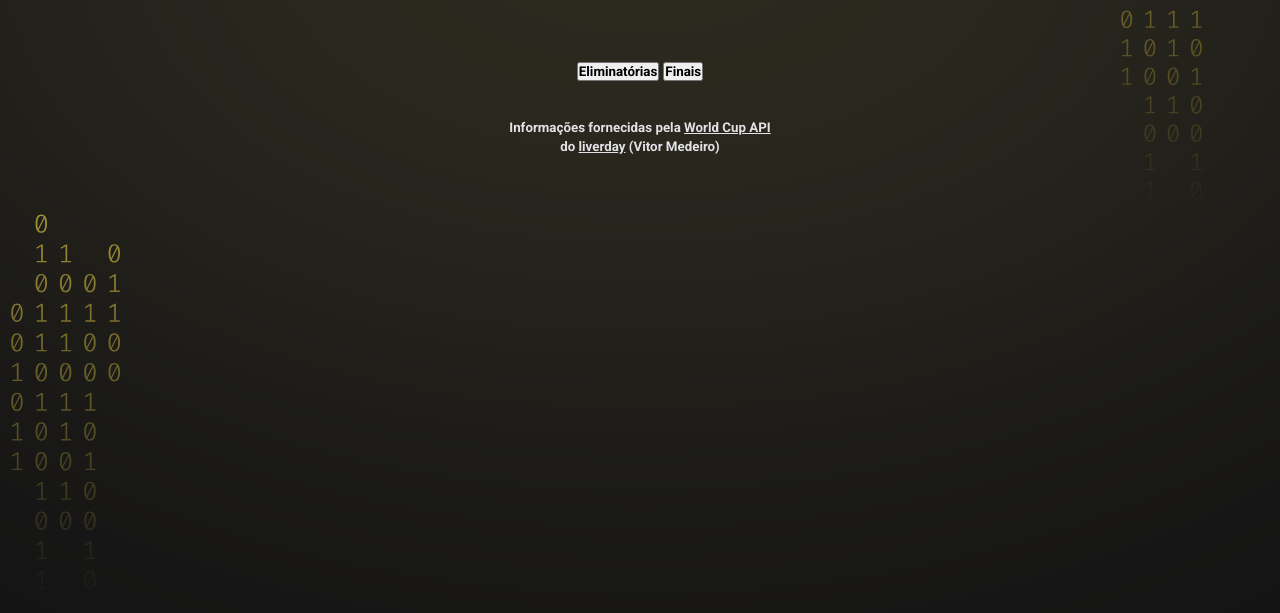
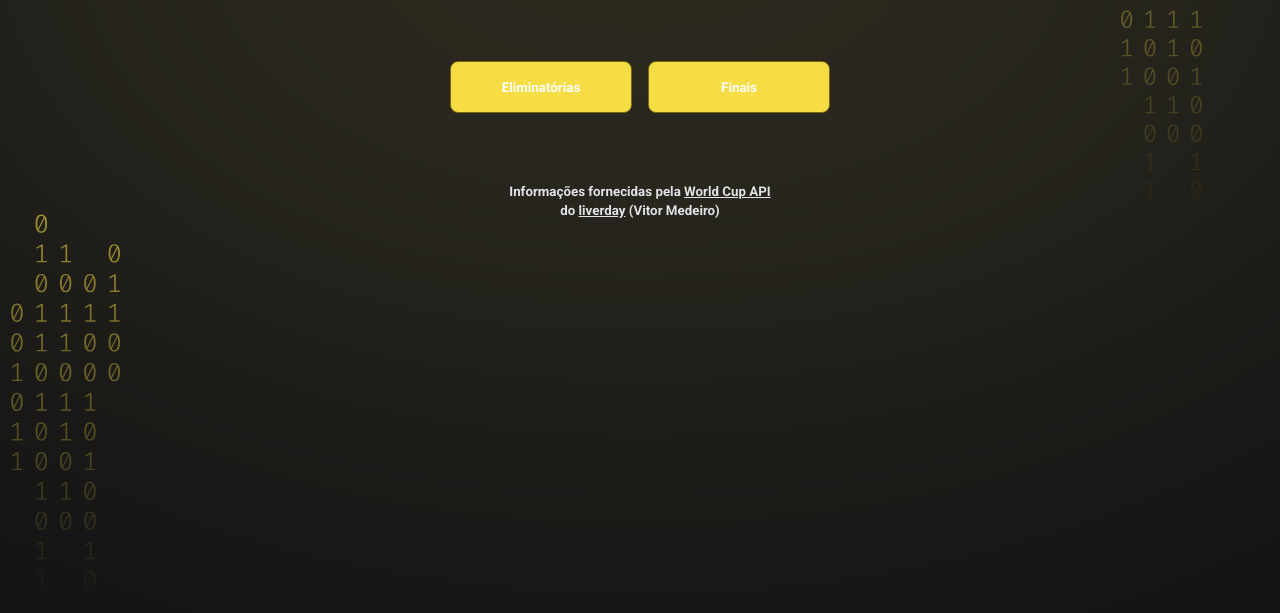
Before and after one commit to Poveii/copa-calendar, a website built with Vite: page index.html in a window 1280 px wide. Shown: the part 123-736 px from the top of the page. Built offline with nearby package versions, Linux system fonts and the light colour scheme; no server answers.

Commit message:
:lipstick: feat: Styled Selector Buttons

```diff
--- a/style.css
+++ b/style.css
@@ -18,6 +18,7 @@ ul {
   --card-background-color: #1e1d1a;
   --card-primary-color: hsl(51, 92%, 62%);
   --card-title-border-color: hsl(51, 69%, 27%);
+  --selector-background-color: #f7dd45;
 }
 
 body.blue {
@@ -25,6 +26,7 @@ body.blue {
   --card-background-color: #1f1f23;
   --card-primary-color: hsl(213, 89%, 58%);
   --card-title-border-color: hsl(213, 66%, 23%);
+  --selector-background-color: #358af3;
 }
 
 body.green {
@@ -32,6 +34,7 @@ body.green {
   --card-background-color: #1a1f1b;
   --card-primary-color: hsl(150, 94%, 25%);
   --card-title-border-color: hsl(150, 71%, 17%);
+  --selector-background-color: #047c40;
 }
 
 body {
@@ -63,9 +66,35 @@ header img {
 }
 
 /* ====== MAIN ====== */
+main {
+  display: flex;
+  flex-direction: column;
+  gap: 32px;
+}
+
+#selectors {
+  display: flex;
+  justify-content: center;
+  gap: 16px;
+}
+
+.selector {
+  width: 182px;
+  height: 52px;
+
+  background-color: var(--selector-background-color);
+  color: white;
+
+  padding: 16px 50px;
+  border: 1px solid var(--card-title-border-color);
+  border-radius: 8px;
+  cursor: pointer;
+}
+
 #cards {
   display: flex;
   flex-direction: column;
+  justify-content: center;
   gap: 32px;
 }
 
@@ -163,12 +192,14 @@ footer {
 }
 
 /* ====== TRANSITIONS ====== */
+.selector,
 .card h2,
 .card ul li > strong,
 .card ul li .country {
   transition: transform 0.4s;
 }
 
+.selector:hover,
 .card h2:hover,
 .card ul li > strong:hover,
 .card ul li .country:hover {
```
